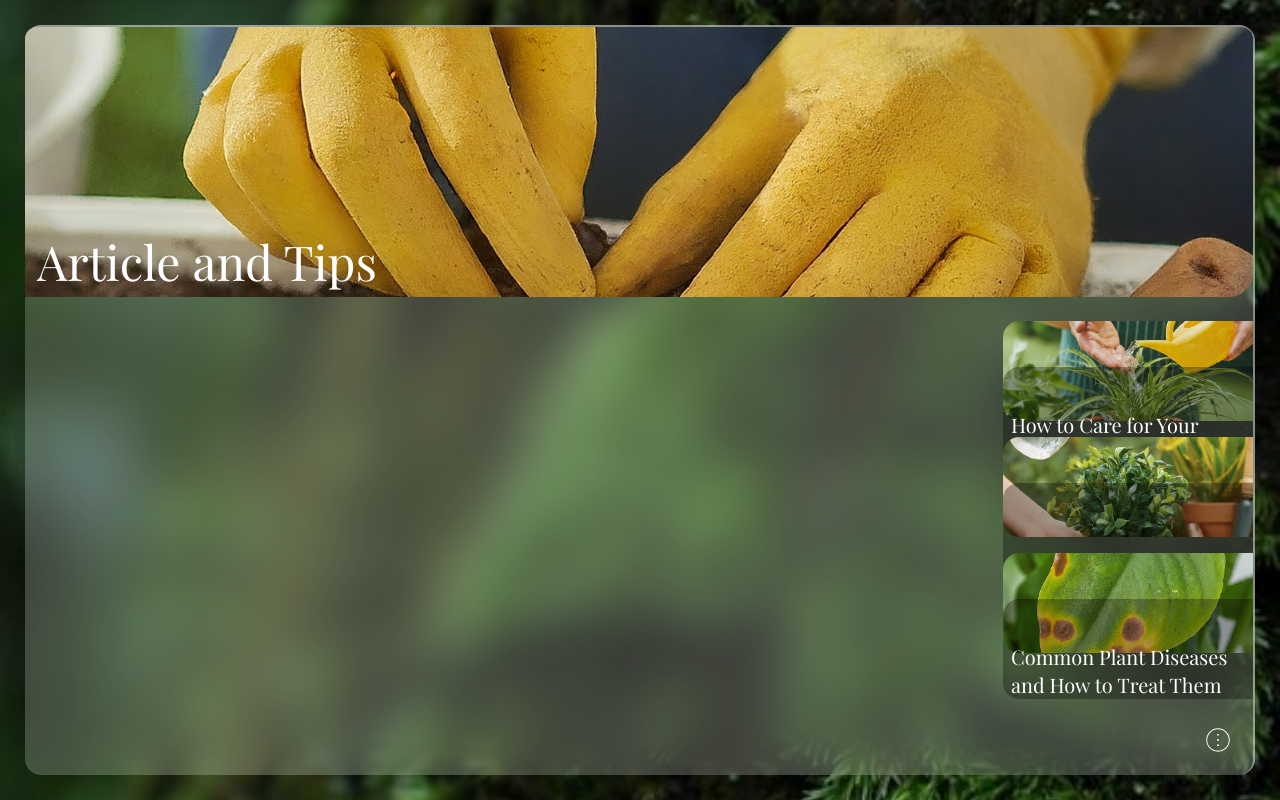
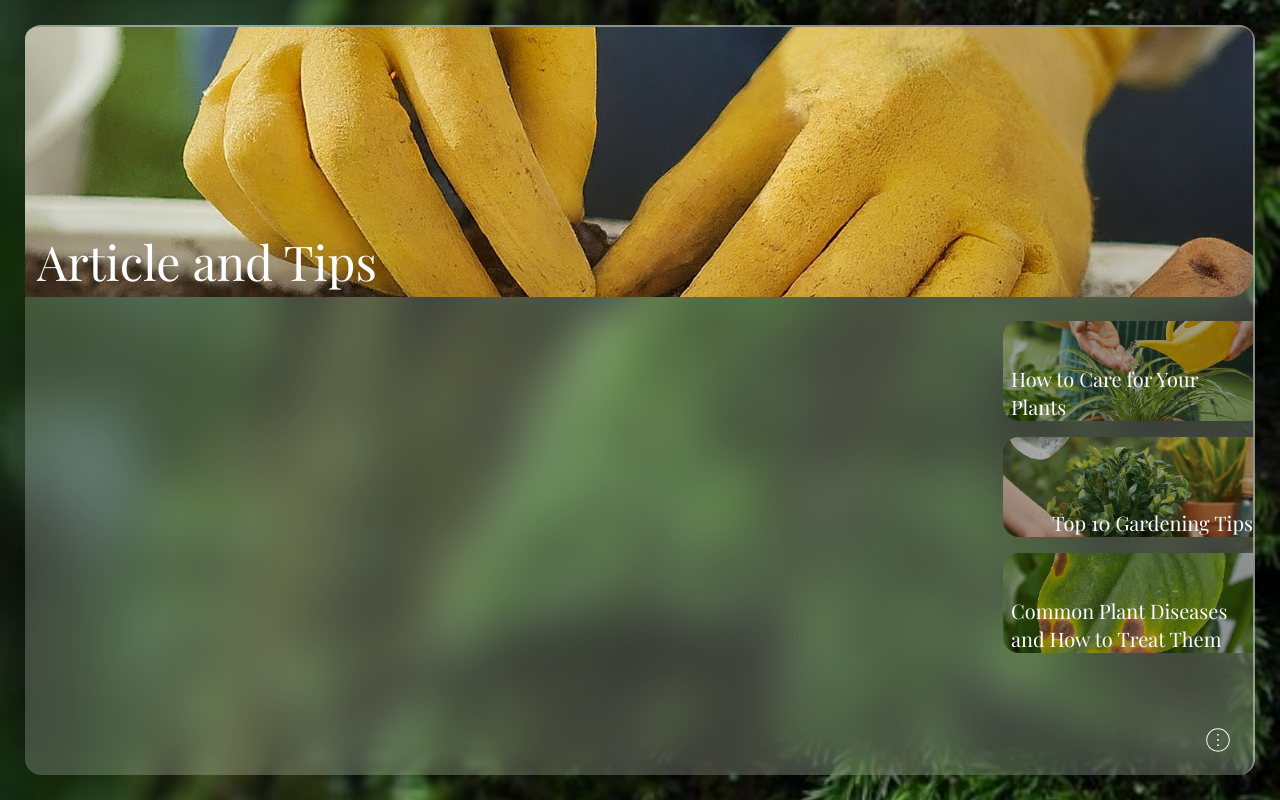
Before and after one commit to derikaquary/26-plant-disease-identifier, a Next.js app: page /article_and_tips in a window 1280 px wide. Built offline with nearby package versions, Linux system fonts and the light colour scheme.

Commit message:
another fix in the erticle

```diff
--- a/app/_components/ArticleContent.js
+++ b/app/_components/ArticleContent.js
@@ -10,7 +10,7 @@ function ArticleContent({ article }) {
           ? "bg-tips2"
           : "bg-tips3"
       }`}>
-      <div className="bg-black/30 mt-[46px] rounded-bl-2xl rounded-tl-2xl pl-2 text-xl h-full w-full flex justify-end items-end">
+      <div className="bg-black/30 rounded-bl-2xl rounded-tl-2xl pl-2 text-xl h-full w-full flex justify-end items-end">
         <p>{title}</p>
       </div>
     </div>
```
